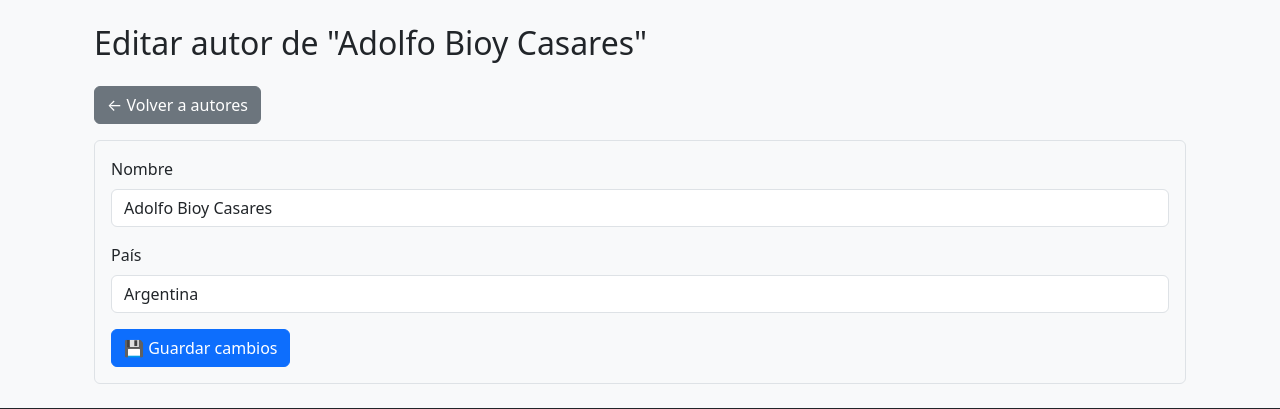
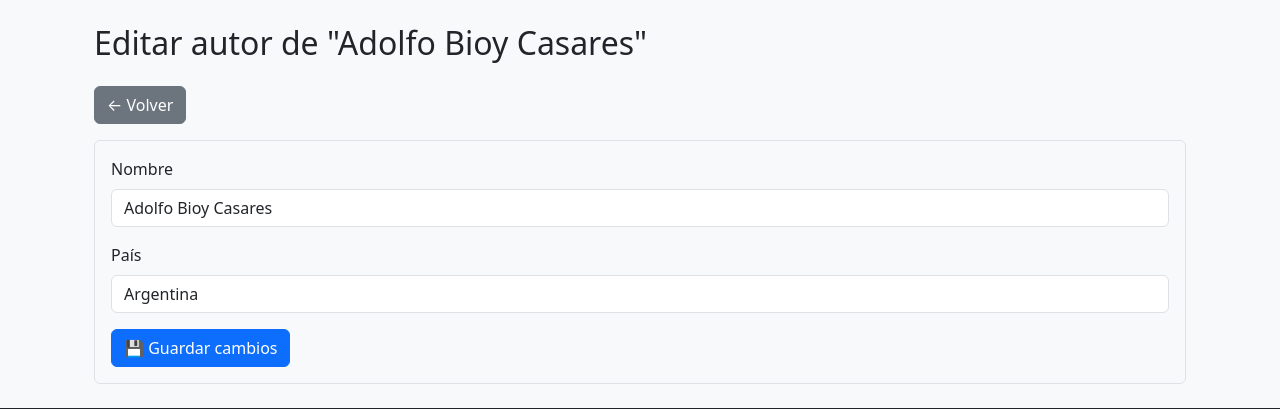
Before and after one commit to AlbertoZuiga/software-architecture-group-7, a Django app: page /authors/38/update/ in a window 1280 px wide. Shown: the part 56-465 px from the top of the page. Run offline with Django 5.2, Linux system fonts and the light colour scheme; data comes from the database, SQL or seed files in the repository.

Commit message:
fix: update back link in author edit page to redirect to the specific author view

```diff
--- a/apps/authors/templates/authors/authors_update.html
+++ b/apps/authors/templates/authors/authors_update.html
@@ -7,8 +7,8 @@
 <div class="container mt-4">
     <h2 class="mb-4">Editar autor de "{{ author.name }}"</h2>
 
-    <a href="{% url 'authors:index' %}" class="btn btn-secondary mb-3">
-        ← Volver a autores
+    <a href="{% url 'authors:show' author.id %}" class="btn btn-secondary mb-3">
+        ← Volver
     </a>
 
     {% url 'authors:update' author.id as update_url %}
```
